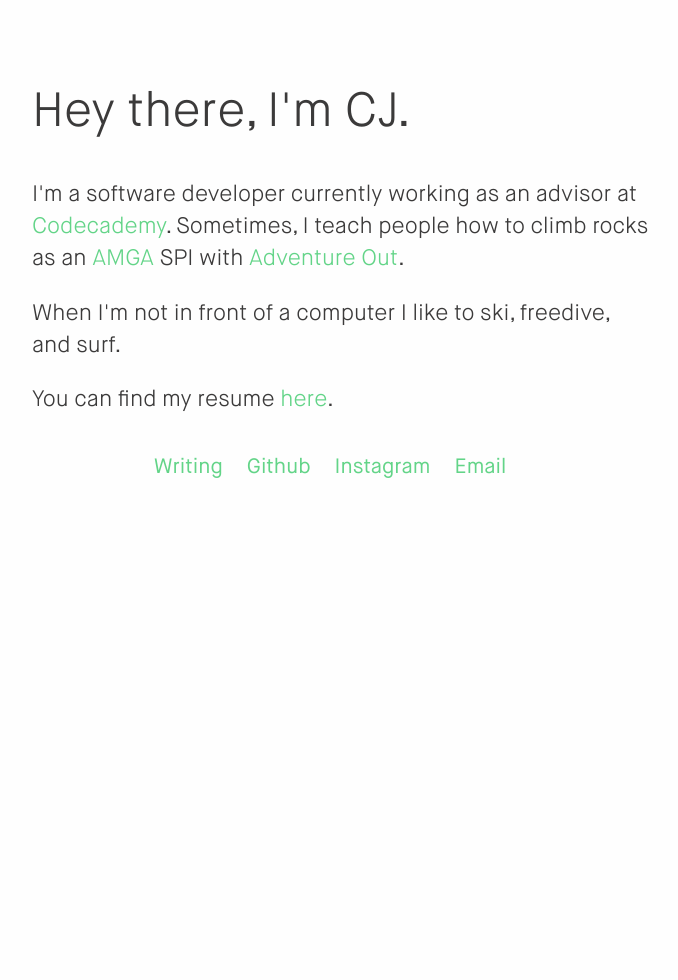
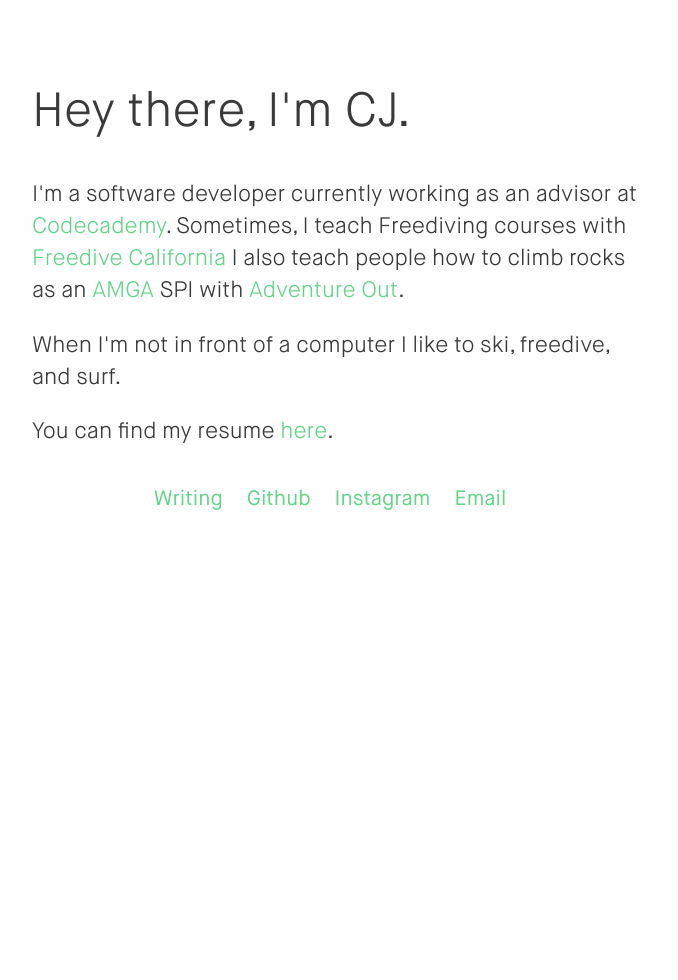
Before and after one commit to cjessett/cjessett.github.io, a Jekyll site: the page built from index.html, in a window 1280 px wide. Shown: the whole page, without its empty margins (298-976 px from the left). Built offline with Jekyll 4.4.1, drawn with Linux system fonts in a browser that asks for light colours; nearby versions of some CDN libraries; some web fonts are replaced; a style sheet for code colours, icons or effects is not loaded.

Commit message:
Update index

```diff
--- a/_config.yml
+++ b/_config.yml
@@ -1,6 +1,5 @@
 title: CJ Jessett
-description: >
-  Hey, I\'m a software developer and I can help you build your next product.
+description: Freediving Instructor, Climbing Instructor, Software Developer.
 
 permalink: pretty
 
--- a/index.html
+++ b/index.html
@@ -7,7 +7,8 @@
   <h1>Hey there, I'm CJ.</h1>
   <p>
     I'm a software developer currently working as an advisor at <a href="//codecademy.com">Codecademy</a>.
-    Sometimes, I teach people how to climb rocks as an <a href="https://amga.com">AMGA</a> SPI with <a href="//adventureout.com/">Adventure Out</a>.
+    Sometimes, I teach Freediving courses with <a href="htts://freediveca.com">Freedive California</a>
+    I also teach people how to climb rocks as an <a href="https://amga.com">AMGA</a> SPI with <a href="//adventureout.com/">Adventure Out</a>.
   </p>
   <p>
     When I'm not in front of a computer I like to ski, freedive, and surf.
```
